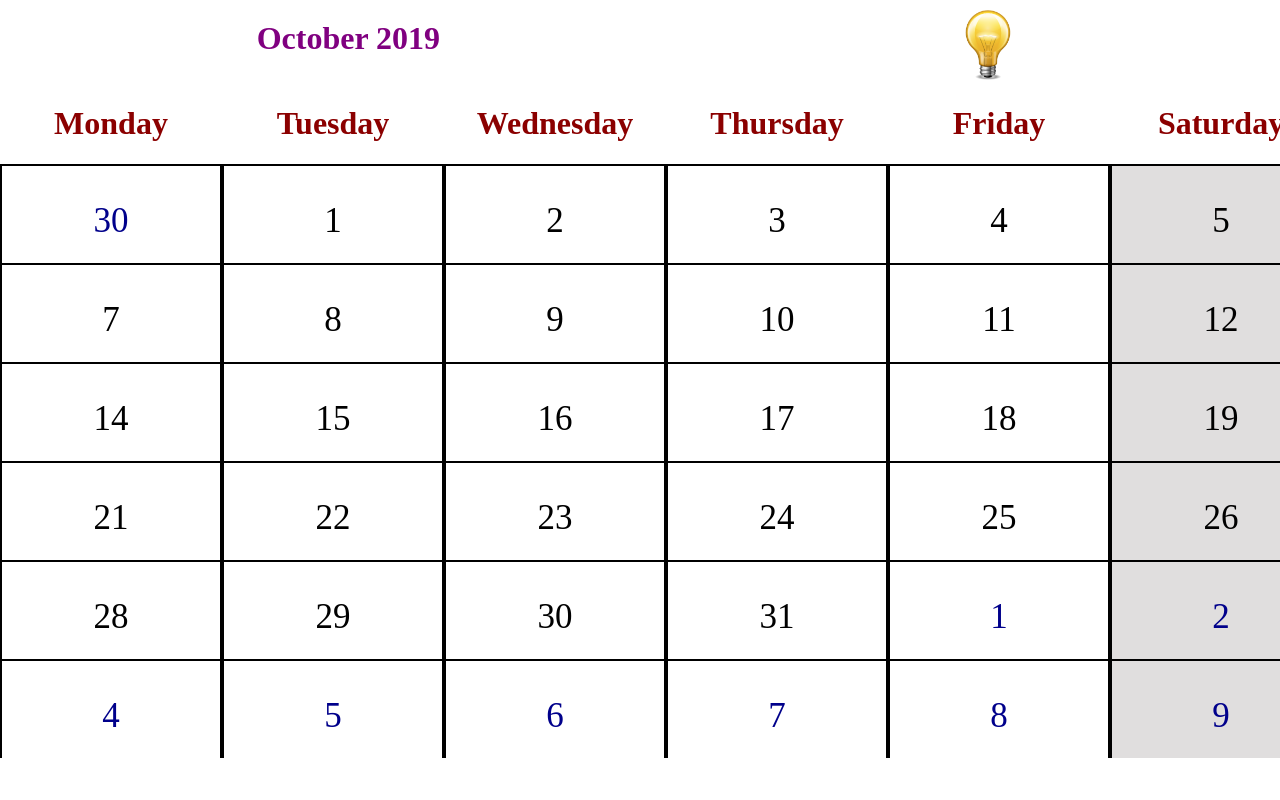
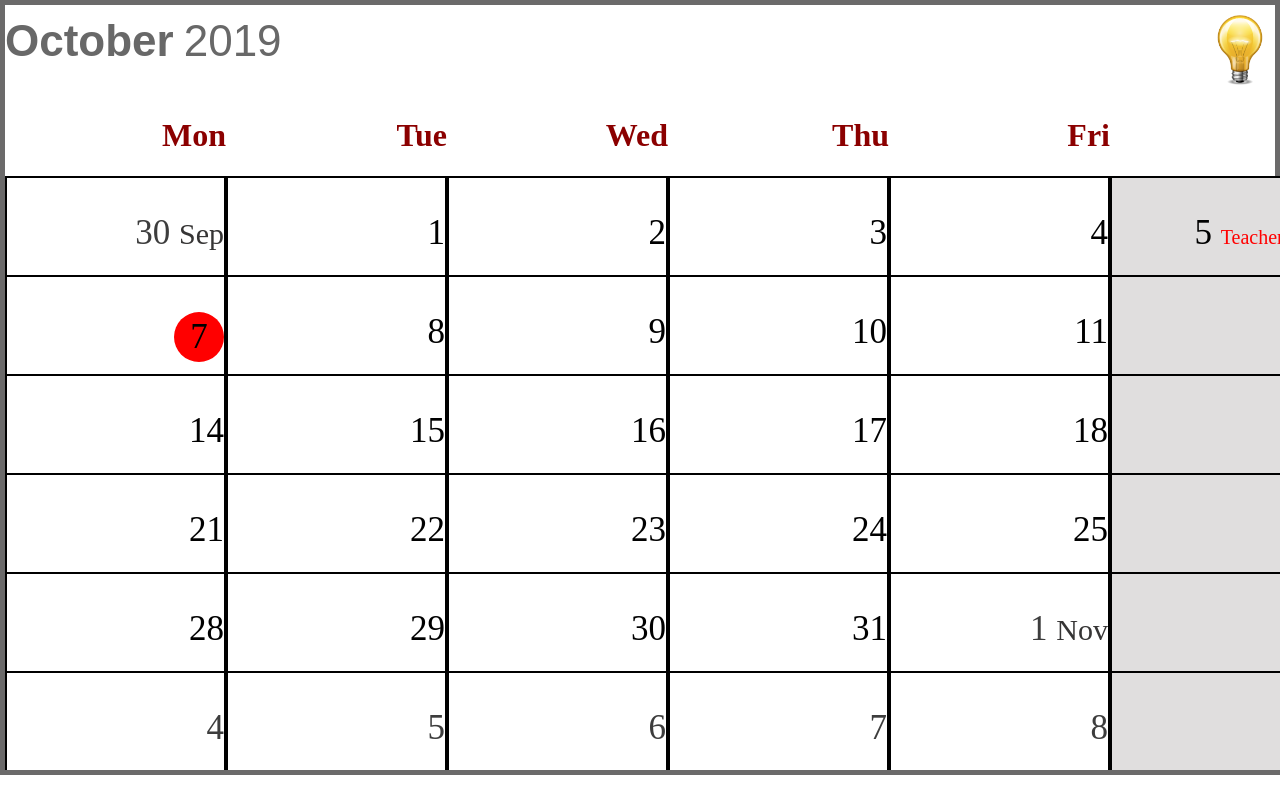
Before and after one commit to Anton763/lab, a plain HTML site: page lab3/index.html in a window 1280 px wide. Shown: the top 800 px of the page. Drawn offline with Linux system fonts and the light colour scheme.

Commit message:
Add files via upload

```diff
--- a/lab3/index.html
+++ b/lab3/index.html
@@ -7,161 +7,172 @@
   <link rel="stylesheet" href="style.css">
 </head>
 
-<body id="color-id" class="colorid">
-  <div class="color">
-    <div class="display">
-      <h1 class="name">October 2019</h1>
-      <label for="theme"><input class="bt" id="theme" onclick="theme()" type="checkbox">
+<body>
+  <div id="color-id" class="color">
+    <div class="header">
+      <div class="name">
+        <h1>October</h1>
+        <h1 class="name-number">2019</h1>
+      </div>
+      <div>
+        <label for="theme"><input class="button-input" id="theme" onclick="theme()" type="checkbox">
           <span>
-          <img class="but" alt="" src="img/lamp1.png" class="check none">
+            <img class="button" alt="" src="img/lamp1.png" class="check none">
           </span>
         </label>
       </div>
+    </div>
     <div class="container">
-      <div class="kalendar">
-        <h1 class="day">Monday</h3>
-        <div class="day-num">
-          <p class="day-old">30</p>
+      <div class="calendar">
+        <h1 class="day">Mon</h3>
+          <div class="day-number">
+            <p class="day-old">30
+              <span class="day-number-month">Sep</span>
+            </p>
           </div>
-        <div class="day-num">
-          <p>7</p>
+          <div class="day-number position ">
+            <p class="day-number-color">7</p>
           </div>
-        <div class="day-num">
+          <div class="day-number">
             <p>14</p>
           </div>
-        <div class="day-num">
+          <div class="day-number">
             <p>21</p>
           </div>
-        <div class="day-num">
+          <div class="day-number">
             <p>28</p>
           </div>
-        <div class="day-num">
+          <div class="day-number">
             <p class="day-old">4</p>
           </div>
       </div>
-      <div class="kalendar">
-        <h1 class="day">Tuesday</h3>
-        <div class="day-num">
+      <div class="calendar">
+        <h1 class="day">Tue</h3>
+          <div class="day-number">
             <p>1</p>
           </div>
-        <div class="day-num">
+          <div class="day-number">
             <p>8</p>
           </div>
-        <div class="day-num">
+          <div class="day-number">
             <p>15</p>
           </div>
-        <div class="day-num">
+          <div class="day-number">
             <p>22</p>
           </div>
-        <div class="day-num">
+          <div class="day-number">
             <p>29</p>
           </div>
-        <div class="day-num">
+          <div class="day-number">
             <p class="day-old">5</p>
           </div>
       </div>
-      <div class="kalendar">
-        <h1 class="day">Wednesday</h3>
-        <div class="day-num">
+      <div class="calendar">
+        <h1 class="day">Wed</h3>
+          <div class="day-number">
             <p>2</p>
           </div>
-        <div class="day-num">
+          <div class="day-number">
             <p>9</p>
           </div>
-        <div class="day-num">
+          <div class="day-number">
             <p>16</p>
           </div>
-        <div class="day-num">
+          <div class="day-number">
             <p>23</p>
           </div>
-        <div class="day-num">
+          <div class="day-number">
             <p>30</p>
           </div>
-        <div class="day-num">
+          <div class="day-number ">
             <p class="day-old">6</p>
           </div>
       </div>
-      <div class="kalendar">
-        <h1 class="day">Thursday</h3>
-        <div class="day-num">
+      <div class="calendar">
+        <h1 class="day">Thu</h3>
+          <div class="day-number">
             <p>3</p>
           </div>
-        <div class="day-num">
+          <div class="day-number">
             <p>10</p>
           </div>
-        <div class="day-num">
+          <div class="day-number">
             <p>17</p>
           </div>
-        <div class="day-num">
+          <div class="day-number">
             <p>24</p>
           </div>
-        <div class="day-num">
+          <div class="day-number">
             <p>31</p>
           </div>
-        <div class="day-num">
+          <div class="day-number ">
             <p class="day-old">7</p>
           </div>
       </div>
-      <div class="kalendar">
-        <h1 class="day">Friday</h3>
-        <div class="day-num">
+      <div class="calendar">
+        <h1 class="day">Fri</h3>
+          <div class="day-number">
             <p>4</p>
           </div>
-        <div class="day-num">
+          <div class="day-number">
             <p>11</p>
           </div>
-        <div class="day-num">
+          <div class="day-number">
             <p>18</p>
           </div>
-        <div class="day-num">
+          <div class="day-number">
             <p>25</p>
           </div>
-        <div class="day-num">
-          <p class="day-old">1</p>
+          <div class="day-number ">
+            <p class="day-old">1
+              <span class="day-number-month">Nov</span>
+            </p>
           </div>
-        <div class="day-num">
+          <div class="day-number ">
             <p class="day-old">8</p>
           </div>
       </div>
-      <div class="kalendar">
-        <h1 class="day">Saturday</h3>
-        <div class="day-num free">
-          <p>5</p>
+      <div class="calendar">
+        <h1 class="day">Sat</h3>
+          <div class="day-number freedom">
+            <p>5
+              <span class="day-number-holiday">Teacher's day</span>
+            </p>
           </div>
-        <div class="day-num free">
+          <div class="day-number freedom">
             <p>12</p>
           </div>
-        <div class="day-num free">
+          <div class="day-number freedom">
             <p>19</p>
           </div>
-        <div class="day-num free">
+          <div class="day-number freedom">
             <p>26</p>
           </div>
-        <div class="day-num free">
+          <div class="day-number freedom">
             <p class="day-old"> 2</p>
           </div>
-        <div class="day-num free">
+          <div class="day-number freedom ">
             <p class="day-old">9</p>
           </div>
       </div>
-      <div class="kalendar">
-        <h1 class="day">Sunday</h3>
-        <div class="day-num free">
+      <div class="calendar">
+        <h1 class="day">Sun</h3>
+          <div class="day-number freedom">
             <p>6</p>
           </div>
-        <div class="day-num free">
+          <div class="day-number freedom">
             <p>13</p>
           </div>
-        <div class="day-num free">
+          <div class="day-number freedom">
             <p>20</p>
           </div>
-        <div class="day-num free">
+          <div class="day-number freedom">
             <p>27</p>
           </div>
-        <div class="day-num free">
+          <div class="day-number freedom ">
             <p class="day-old">3</p>
           </div>
-        <div class="day-num free">
+          <div class="day-number freedom ">
             <p class="day-old">10</p>
           </div>
       </div>
--- a/lab3/style.css
+++ b/lab3/style.css
@@ -3,10 +3,23 @@ body {
   padding: 0;
 }
 
+.color {
+  border: 5px solid rgb(107, 106, 106);
+}
+
 .name {
-  text-align:center;
-  margin-top: 20px;
-  color: purple;
+  display: flex;
+  margin-top: -18px;
+  font-family: arial;
+  font-weight: 400;
+  font-size: 22px;
+  color: rgb(104, 104, 104);
+}
+
+.name-number {
+  margin-left: 10px;
+  font-family: arial;
+  font-weight: 200;
 }
 
 .container {
@@ -16,62 +29,103 @@ body {
   margin-top: 0;
 }
 
-.kalendar {
+.calendar {
   display: block;
 }
 
 .day {
-  text-align: center;
+  text-align: end;
   color: darkred
 }
 
-.day-num {
-  text-align: center;
+.day-number {
+  text-align: end;
   font-size: 35px;
   border: 2px solid black;
   border-bottom: none;
-  padding: auto;
-  width: 218px;
+  padding-top: 0;
+  width: 217px;
   height: 97px;
 }
-.free {
+
+.day-number-color {
+  background-color: red;
+  width: 50px;
+  height: 50px;
+  border-radius: 30px;
+  display: flex;
+  align-items: center;
+  justify-content: center;
+  position: absolute;
+  right: 0;
+}
+
+.position {
+  position: relative;
+}
+
+.day-number-holiday {
+  font-size: 20px;
+  color: red;
+}
+
+.day-number-month {
+  font-size: 30px;
+  color: rgb(54, 53, 53);
+}
+
+.freedom {
   background-color: rgb(224, 222, 222);
 }
 
 .day-old {
-  color: darkblue;
+  color: rgb(61, 61, 61);
 }
 
-.but {
+.button {
   width: 70px;
   height: auto;
   margin-top: 10px;
 }
+
 .night {
   background-color: black;
   color: white;
 }
 
-.night .day-num {
+.night .day-number {
   border: 2px solid rgb(255, 255, 255);
 }
 
-.bt {
+.button-input {
   display: none;
 }
-.display {
+
+.header {
   display: flex;
-  justify-content: space-around;
+  justify-content: space-between;
 }
+
 .night .day-old {
   color: chartreuse;
 }
+
 .night .day {
   color: aqua;
 }
-.night  .name {
+
+.night .name {
   color: gold;
 }
-.night .free {
+
+.night .freedom {
   background-color: darkred;
 }
+
+.night .day-number-holiday {
+  color: white;
+}
+
+.night .day-number-month {
+  color: white;
+}
```
Also changed, not shown: lab3/script.js (+4 -4 lines), 1 other file. Lines whose indentation alone changed are shown as unchanged.
